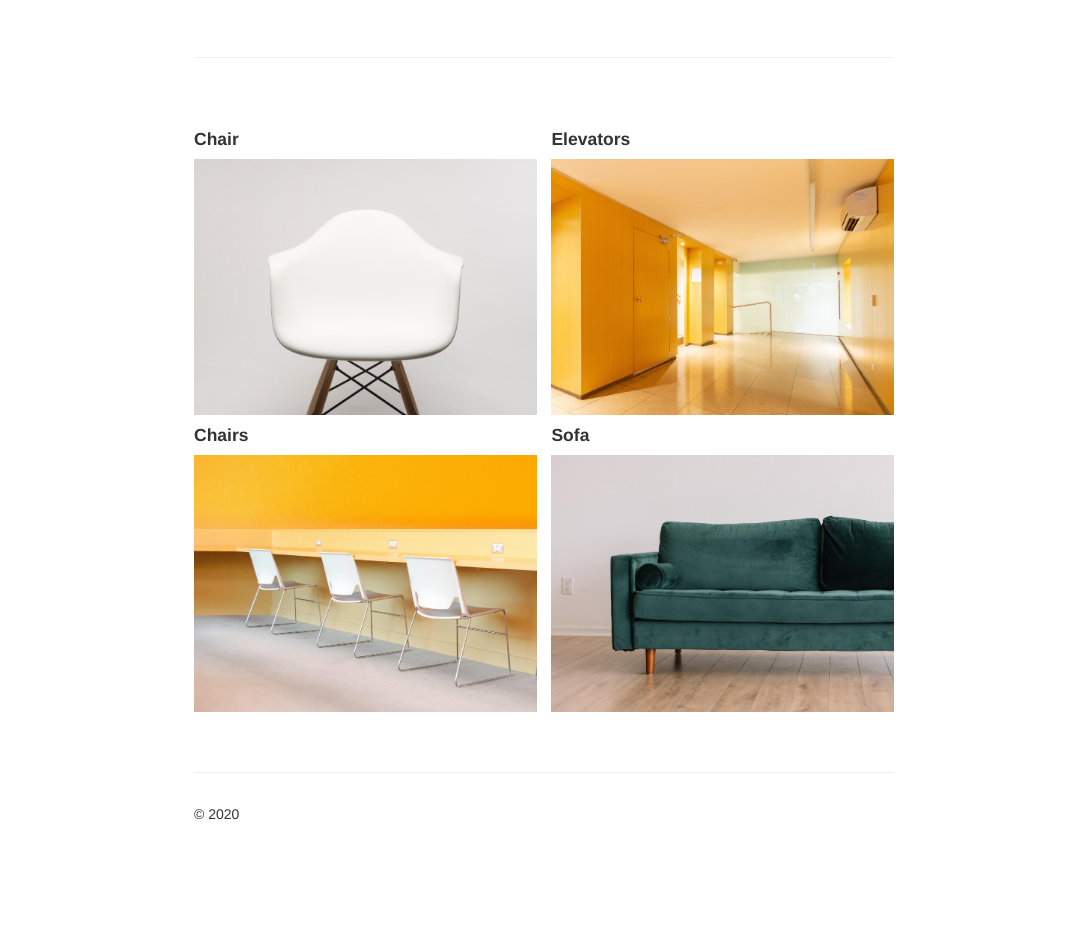
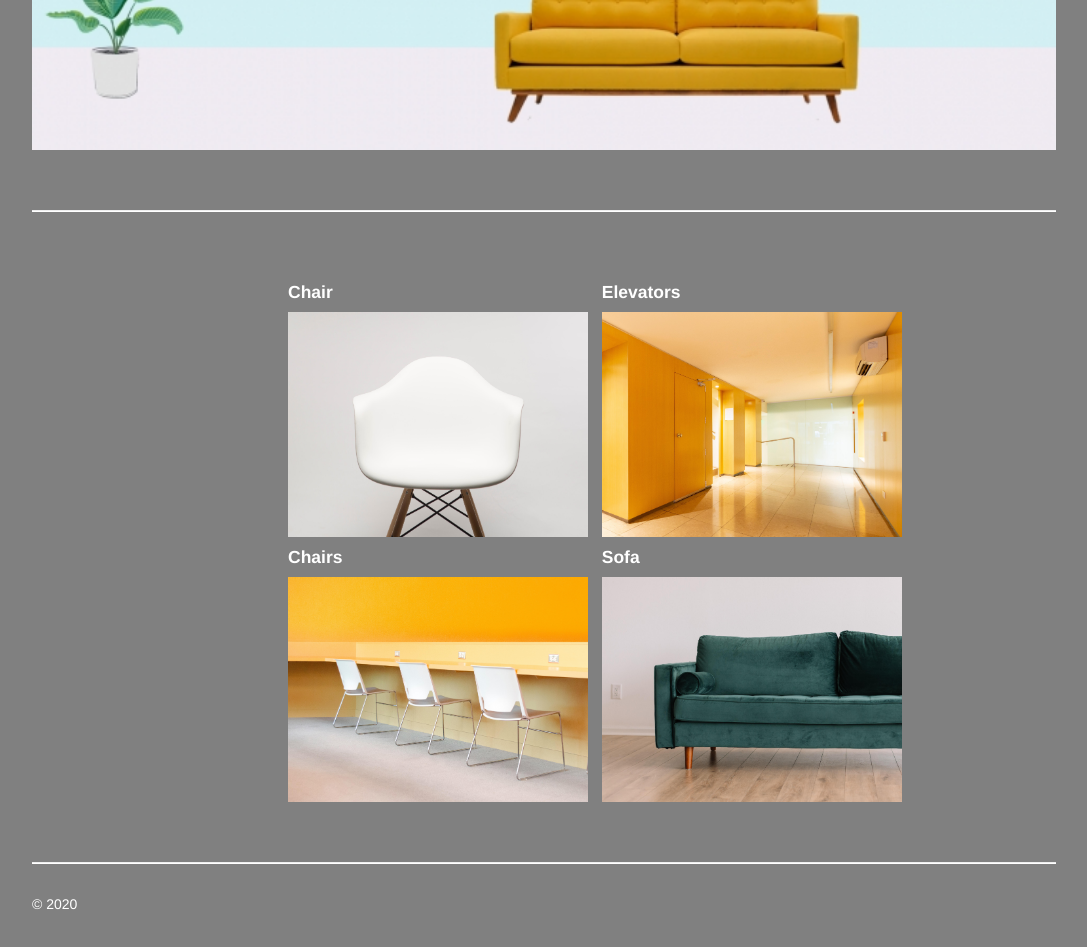
Before and after one commit to KChitnis/DemoShop, a plain HTML site: page home.html in a window 1280 px wide. Shown: the part 423-1370 px from the top of the page, without its empty margins (96-1183 px from the left). Before the commit the page ends 1297 px from the top, so only its background shows below. Drawn offline with Linux system fonts and the light colour scheme; a web font is replaced by a local one.

Commit message:
Update color scheme and visuals

```diff
--- a/css/custom.css
+++ b/css/custom.css
@@ -1,13 +1,14 @@
 body {
-    background-color: white;
+    background-color: grey;
   padding-top: 20px;
   padding-bottom: 40px;
+  color: white;
 }
 
 /* Custom container */
 .container-narrow {
   margin: 0 auto;
-  max-width: 700px;
+  max-width: 80%;
 }
 .container-narrow > hr {
   margin: 30px 0;
@@ -17,10 +18,12 @@ body {
 .jumbotron {
   margin: 60px 0;
   text-align: center;
+  color: white;
 }
 .jumbotron h1 {
   font-size: 72px;
   line-height: 1;
+    color: white;
 }
 .jumbotron .btn {
   font-size: 21px;
@@ -30,11 +33,14 @@ body {
 /* Supporting marketing content */
 .marketing {
   margin: 60px 0;
+  padding-left: 25%;
+  padding-right: 25%;
+  width: 60%;
+  align: center;
 }
 .marketing p + h4 {
   margin-top: 28px;
 }
-
 
 /* Reduce h1 font-size on small screens */
 @media (max-width: 480px) {
--- a/home.html
+++ b/home.html
@@ -47,7 +47,7 @@
         <h2>Featured Products</h2>
         <div class="g">
   <a  href="company.html">
-    <img src="./images/banner1.jpg" alt="Banner" width="600" height="400">
+    <img src="./images/banner1.jpg" alt="Banner" width="100%" height="400">
   </a>
 </div>
       </div>
@@ -59,14 +59,14 @@
           <h4>Chair</h4>
           <div class="g">
   <a  href="chair.html">
-    <img src="./images/chair.jpg" alt="Chair" width="600" height="400">
+    <img src="./images/chair.jpg" alt="Chair" width="300" height="200">
   </a>
 </div>
 
           <h4>Chairs</h4>
           <div class="g">
   <a  href="chair2.html">
-    <img src="./images/chair2.jpg" alt="Chairs" width="600" height="400">
+    <img src="./images/chair2.jpg" alt="Chairs" width="300" height="200">
   </a>
 </div>
 
@@ -76,14 +76,14 @@
           <h4>Elevators</h4>
           <div class="g">
   <a  href="elevators.html">
-    <img src="./images/elevator.jpg" alt="Elevators" width="600" height="400">
+    <img src="./images/elevator.jpg" alt="Elevators" width="300" height="200">
   </a>
 </div>
 
           <h4>Sofa</h4>
           <div class="g">
   <a  href="sofa.html">
-    <img src="./images/sofa.jpg" alt="Sofa" width="600" height="400">
+    <img src="./images/sofa.jpg" alt="Sofa" width="300" height="200">
   </a>
 </div>
 
```
